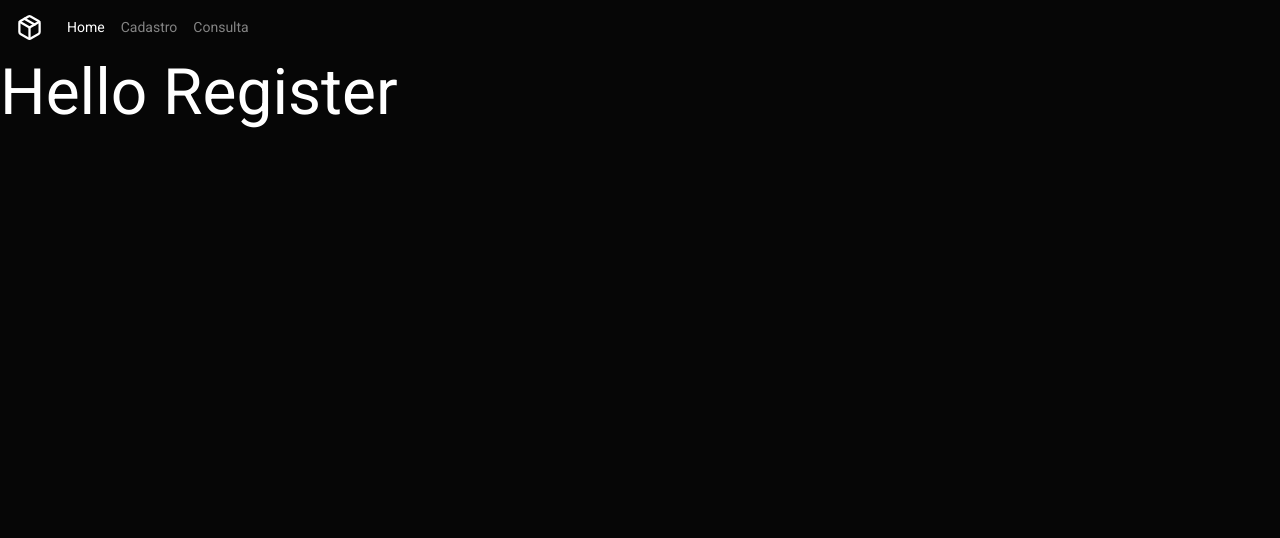
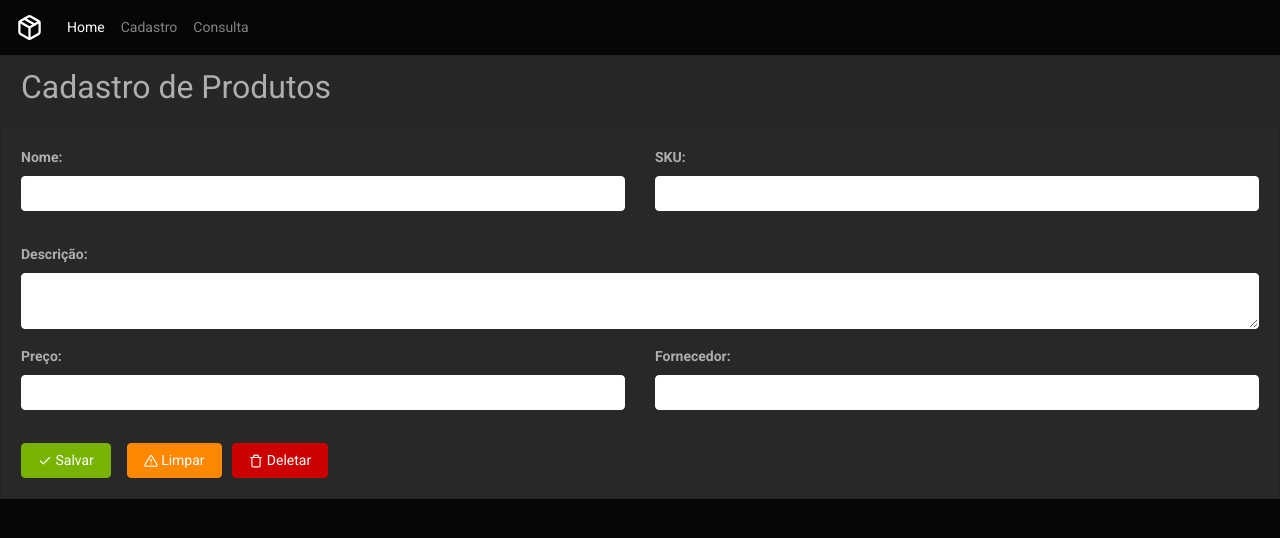
Before and after one commit to euviniciuss/stock-controller, a React (Create React App) app: page /register in a window 1280 px wide. Shown: the top 538 px of the page. Built offline with nearby package versions, Linux system fonts and the light colour scheme.

Commit message:
Layout da tela de cadastro de produtos

```diff
--- a/src/Global.css
+++ b/src/Global.css
@@ -9,7 +9,9 @@
     border: none !important;
 }
 
-.jumbotron{
+.jumbotron,
+.card
+{
     border-radius: 0;
 }
 
--- a/src/pages/register.js
+++ b/src/pages/register.js
@@ -1,7 +1,78 @@
 import React from 'react';
+import { FiCheck, FiAlertTriangle, FiTrash } from 'react-icons/fi';
 
 export default function Register(){
     return(
-        <h1>Hello Register</h1>
+        <div className="card">
+            <div className="card-header">
+                <h4>Cadastro de Produtos</h4>
+            </div>
+
+            <div className="card-body">
+
+                <div className="row">
+                    <div className="col-md-6">
+                       <div className="form-group">
+                           <label><strong>Nome: </strong></label>
+                           <input type="text" className="form-control"/>
+                       </div>
+                    </div>
+                    <div className="col-md-6">
+                        <div className="form-group">
+                           <label><strong>SKU: </strong></label>
+                           <input type="text" className="form-control"/>
+                       </div>
+                    </div>
+                </div>
+
+                <hr class="my-2" />
+
+                <div className="row">
+                    <div className="col-md-12">
+                        <label><strong>Descrição: </strong></label>
+                        <textarea className="form-control" />
+                    </div>
+                </div>
+
+                <hr class="my-2" />
+
+                <div className="row">
+                    <div className="col-md-6">
+                       <div className="form-group">
+                           <label><strong>Preço: </strong></label>
+                           <input type="text" className="form-control"/>
+                       </div>
+                    </div>
+                    <div className="col-md-6">
+                        <div className="form-group">
+                           <label><strong>Fornecedor: </strong></label>
+                           <input type="text" className="form-control"/>
+                       </div>
+                    </div>
+                </div>
+
+                <hr class="my-2" />
+
+                <div className="row">
+                    <div className="col-md-1">
+                        <button className="d-flex align-items-center btn btn-success" title="Salvar">
+                            <FiCheck />&nbsp;Salvar
+                        </button>
+                    </div>
+                    <div className="col-md-1">
+                        <button className="d-flex align-items-center btn btn-warning" title="Limpar">
+                            <FiAlertTriangle />&nbsp;Limpar
+                        </button>
+                    </div>
+                    <div className="col-md-1">
+                        <button className="d-flex align-items-center btn btn-danger" title="Deletar">
+                            <FiTrash />&nbsp;Deletar
+                        </button>
+                    </div>
+                </div>
+
+            </div>
+
+        </div>
     );
 };
```
